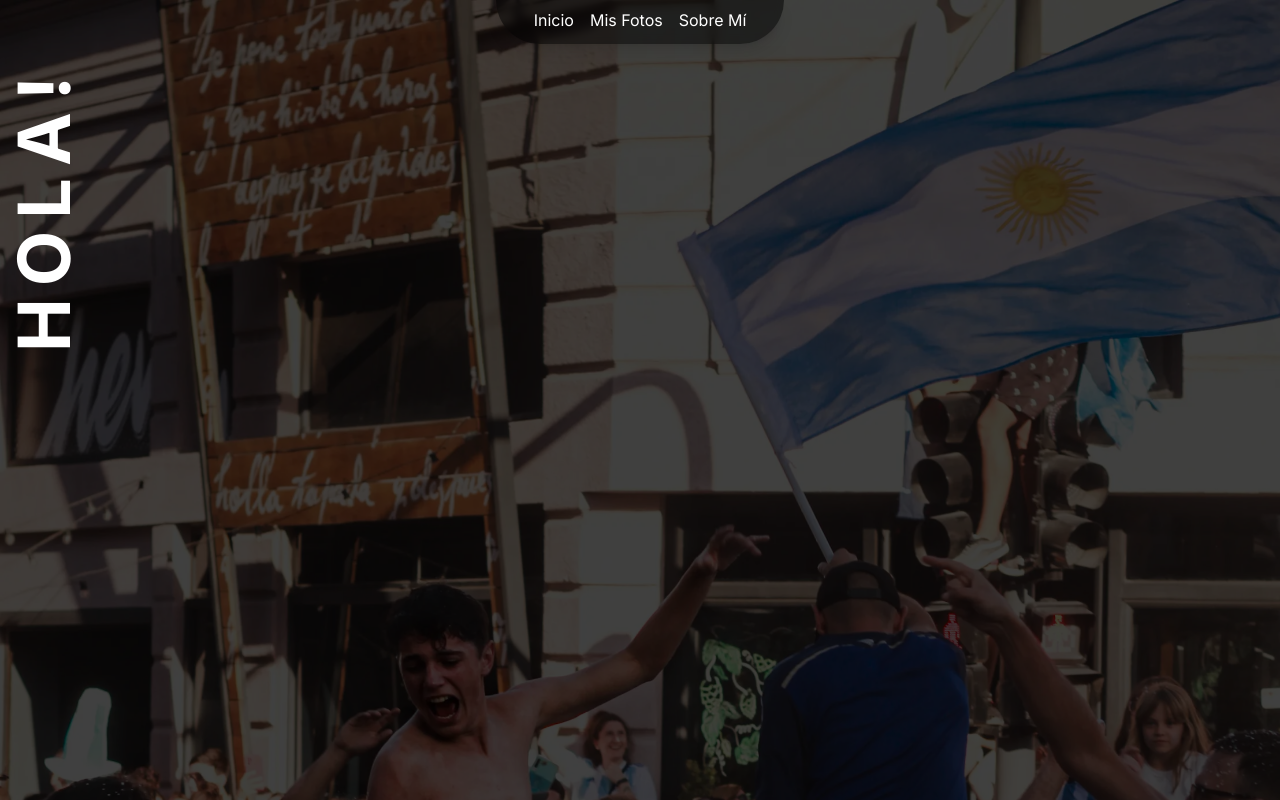
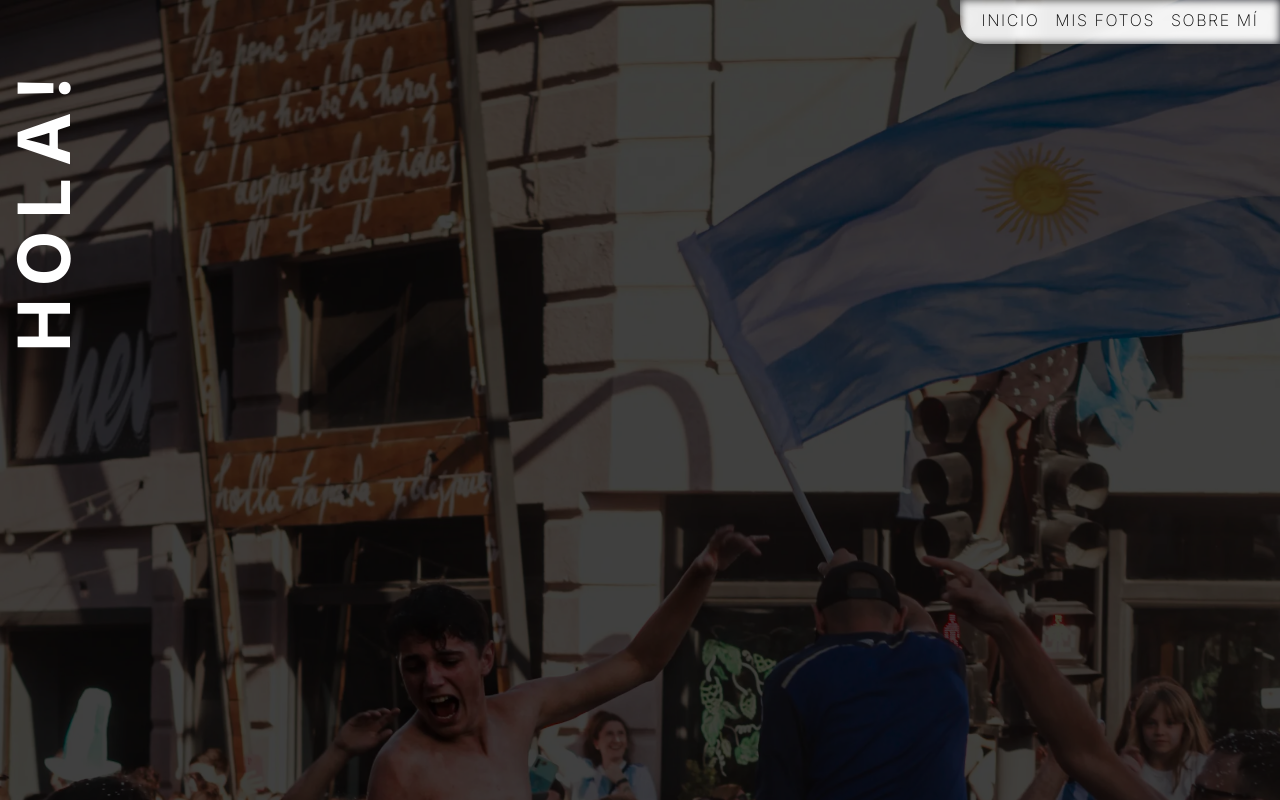
Before and after one commit to MatiasPViecho/1000lumens, a Next.js app: page / in a window 1280 px wide. Shown: the top 800 px of the page. Built offline with nearby package versions, Linux system fonts and the light colour scheme.

Commit message:
feat: style improvements in Header

```diff
--- a/components/Header.tsx
+++ b/components/Header.tsx
@@ -1,10 +1,10 @@
 export const Header = () => {
     return(
         <header className="fixed top-0 z-50 w-full ">
-            <ul className="flex gap-4 justify-center pt-2 pb-3 shadow-lg bg-black/50 backdrop-blur-sm max-w-72  rounded-b-full  text-white mx-auto">
-                <li>Inicio</li>
-                <li>Mis Fotos</li>
-                <li>Sobre Mí</li>
+            <ul className="flex gap-4 justify-center pt-2 pb-3 shadow-lg backdrop-saturate-200 backdrop-brightness-[0.3] backdrop-grayscale backdrop-invert backdrop-blur-sm max-w-80 rounded-bl-3xl overflow-hidden text-white ml-auto">
+                <li className="text-md tracking-widest text-black font-extralight uppercase">Inicio</li>
+                <li className="text-md tracking-widest text-black font-extralight uppercase">Mis Fotos</li>
+                <li className="text-md tracking-widest text-black font-extralight uppercase">Sobre Mí</li>
             </ul>
         </header>
 
```
